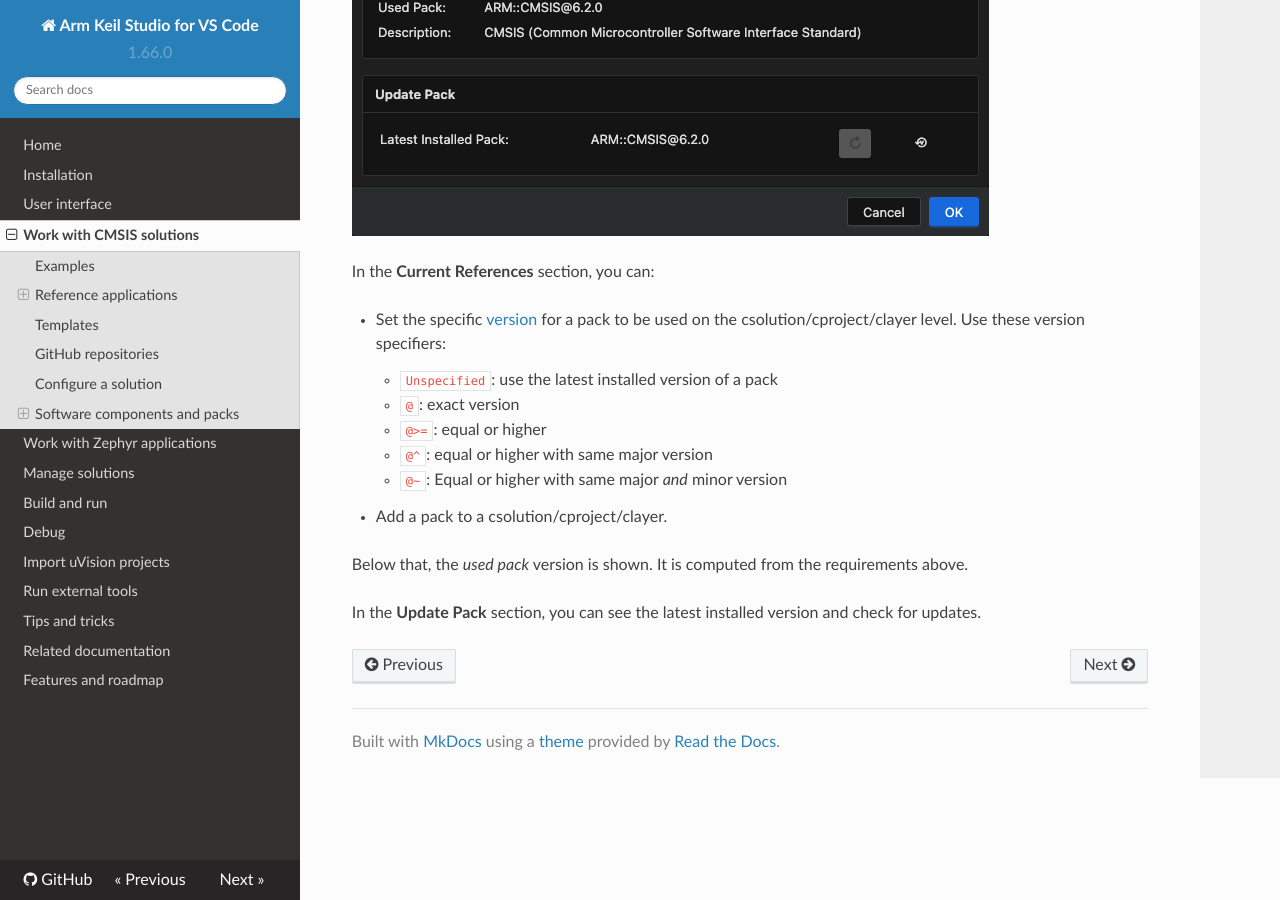
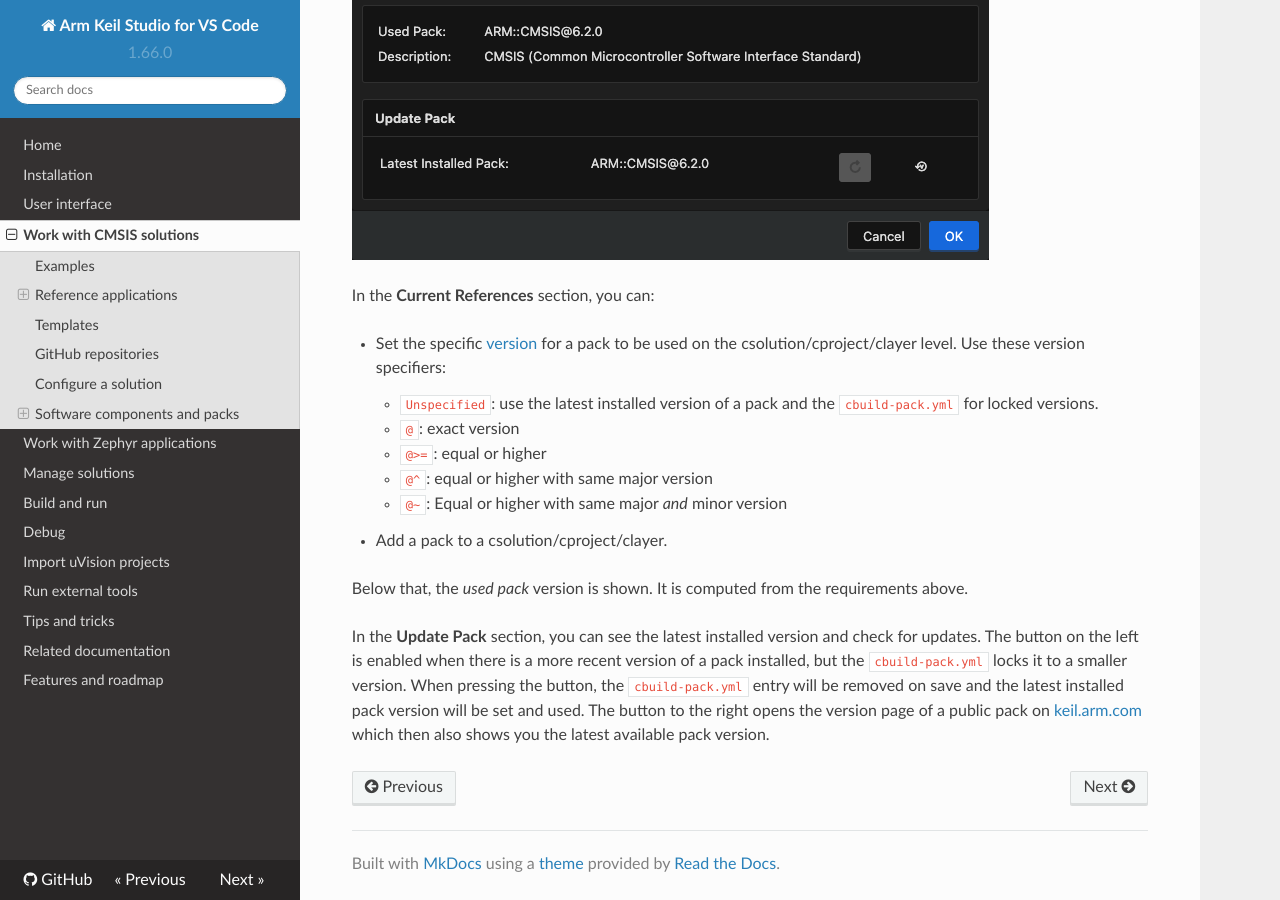
Before and after one commit to MDK-Packs/vscode-cmsis-solution-docs, an MkDocs documentation site: the page built from docs/create_app.md, in a window 1280 px wide and 900 px high, scrolled down 8472 px. Built offline with MkDocs 1.6.1, drawn with Linux system fonts in a browser that asks for light colours; nearby versions of some CDN libraries; some of the changed text lies outside the part shown.

Commit message:
Final changes + built docs

```diff
--- a/docs/create_app.md
+++ b/docs/create_app.md
@@ -321,7 +321,8 @@
 
 1. Switch between [*components*](#software-components-view) and *software packs*.
 2. View only software packs that are *part of the csolution* or view *all installed packs*.
-3. Select the scope for which the software pack selection applies (solution/project/layer).
+3. Using the drop down, select the cproject/clayer scope. It always shows all packs but "highlights" (greyed) the packs
+   specified in "scope".
 4. Examine on which level the packs are references (csolution/cproject/clayer).
 5. [*Manage software packs*](#manage-software-packs).
 6. Open *related documentation*.
@@ -337,7 +338,7 @@
 - Set the specific
   [version](https://open-cmsis-pack.github.io/Open-CMSIS-Pack-Spec/main/html/pdsc_package_pg.html#VersionType) for a
   pack to be used on the csolution/cproject/clayer level. Use these version specifiers:
-    - `Unspecified`: use the latest installed version of a pack
+    - `Unspecified`: use the latest installed version of a pack and the `cbuild-pack.yml` for locked versions.
     - `@`: exact version
     - `@>=`: equal or higher
     - `@^`: equal or higher with same major version
@@ -346,4 +347,8 @@
 
 Below that, the *used pack* version is shown. It is computed from the requirements above.
 
-In the **Update Pack** section, you can see the latest installed version and check for updates.
+In the **Update Pack** section, you can see the latest installed version and check for updates. The button on the left
+is enabled when there is a more recent version of a pack installed, but the `cbuild-pack.yml` locks it to a
+smaller version. When pressing the button, the `cbuild-pack.yml` entry will be removed on save and the latest installed
+pack version will be set and used. The button to the right opens the version page of a public pack on
+[keil.arm.com](https://www.keil.arm.com/packs) which then also shows you the latest available pack version.
```
Also changed, not shown: docs/debug.md (+4 -0 lines), site/create_app.html, site/debug.html, site/index.html, site/search/search_index.json.
